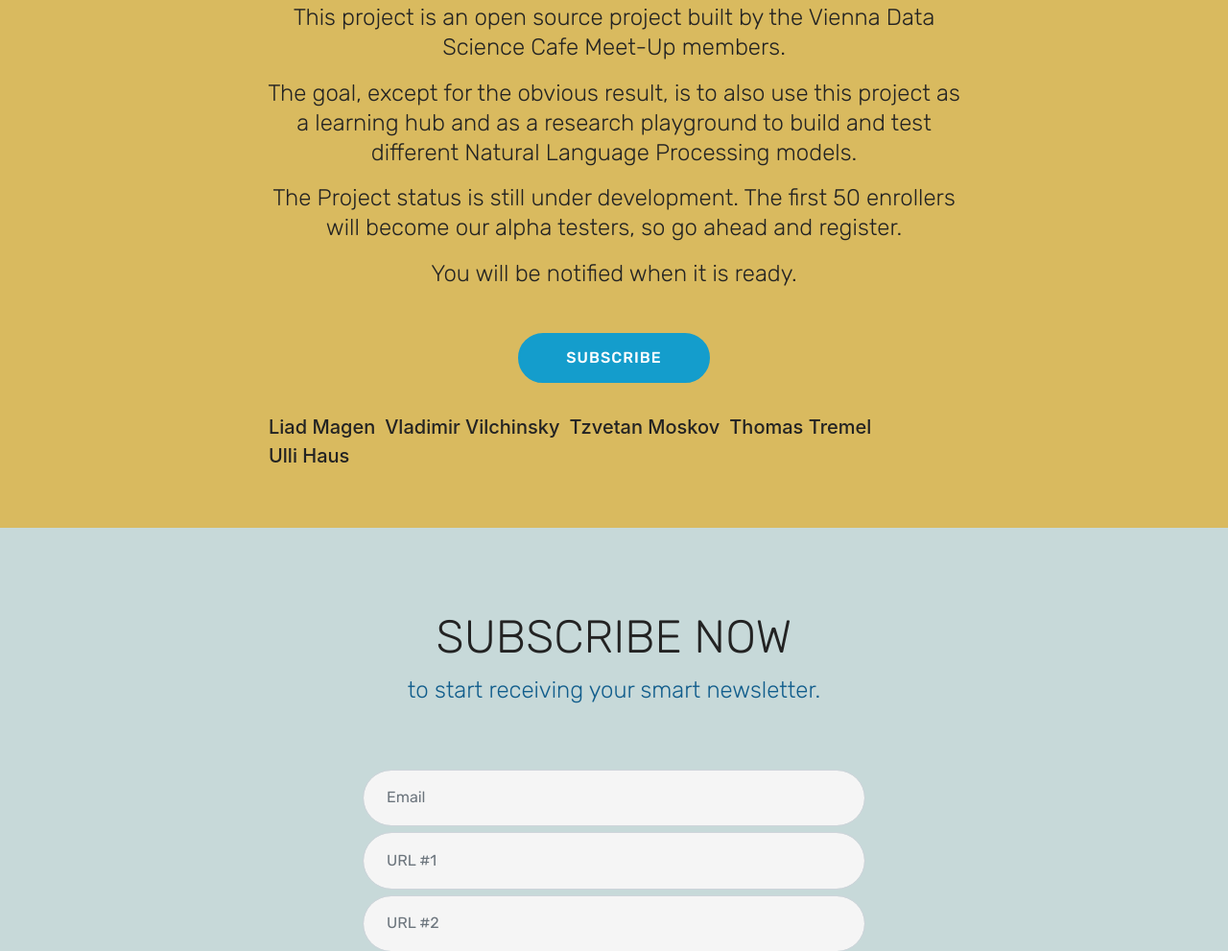
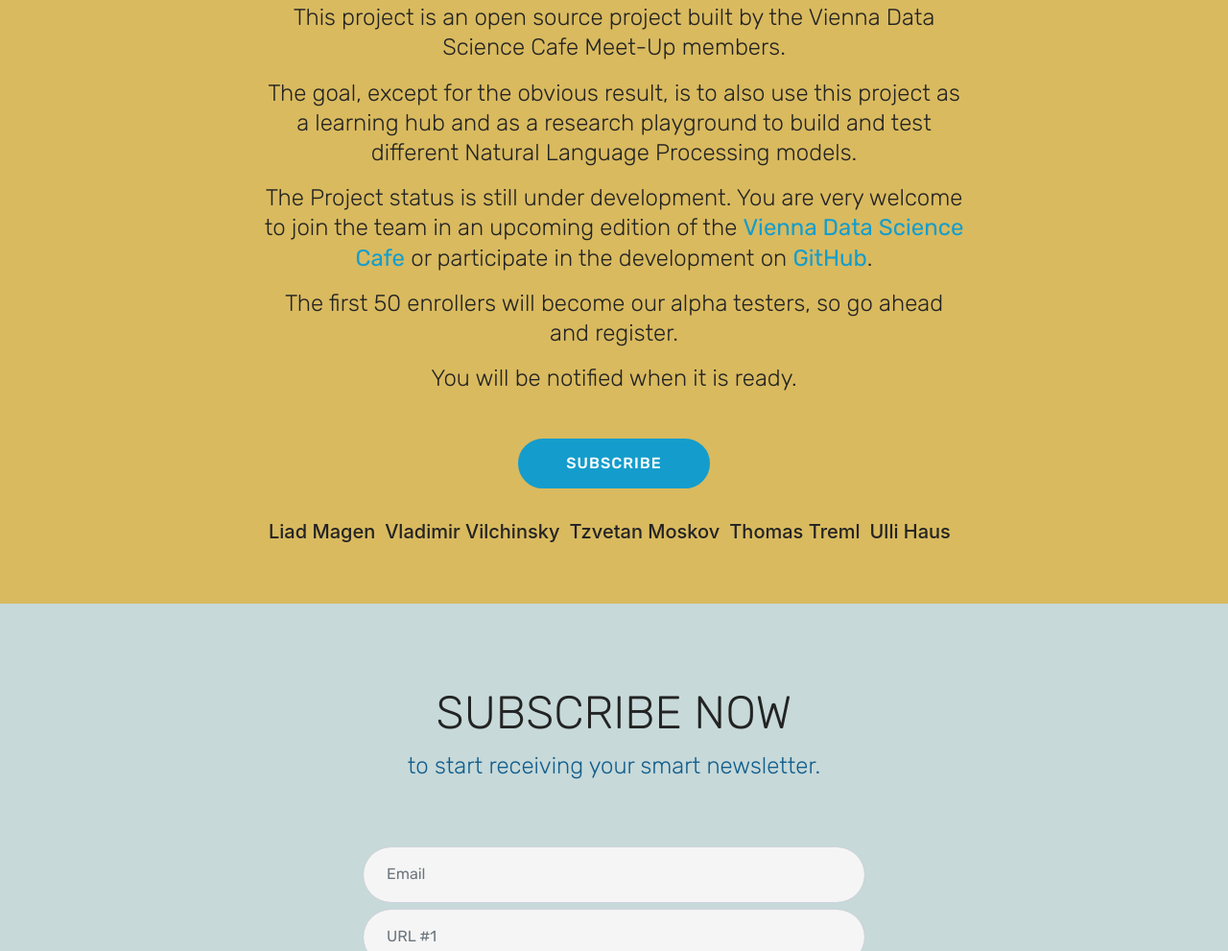
Before and after one commit to Keep-Current/MiniSite, a website: page site/index.html in a window 1280 px wide. Shown: the part 1587-2578 px from the top of the page at 96% size. Drawn offline with Linux system fonts and the light colour scheme; files whose address does not match are found by name.

Commit message:
Added CfP and fixed a misspelling

```diff
--- a/site/index.html
+++ b/site/index.html
@@ -123,7 +123,8 @@
                         <p>This project is an open source project built by the Vienna Data Science Cafe Meet-Up members. </p>
                         <p>The goal, except for the obvious result, is to also use this project as a learning hub and as a research
                             playground to build and test different Natural Language Processing models.</p>
-                        <p>The Project status is still under development. The first 50 enrollers will become our alpha testers,
+                        <p>The Project status is still under development. You are very welcome to join the team in an upcoming edition of the <a href="https://www.meetup.com/Vienna-Data-Science-Group-Meetup/">Vienna Data Science Cafe</a> or participate in the development on <a href="https://github.com/liadmagen/Keep-Current-Site">GitHub</a>.</p>
+                        <p>The first 50 enrollers will become our alpha testers,
                             so go ahead and register.</p>
                         <p>You will be notified when it is ready. </p>
                     </h3>
@@ -135,7 +136,7 @@
                         <p>Liad Magen</p>
                         <p>Vladimir Vilchinsky </p>
                         <p>Tzvetan Moskov</p>
-                        <p>Thomas Tremel</p>
+                        <p>Thomas Treml</p>
                         <p>Ulli Haus</p>
                     </h5>
                 </div>
```
